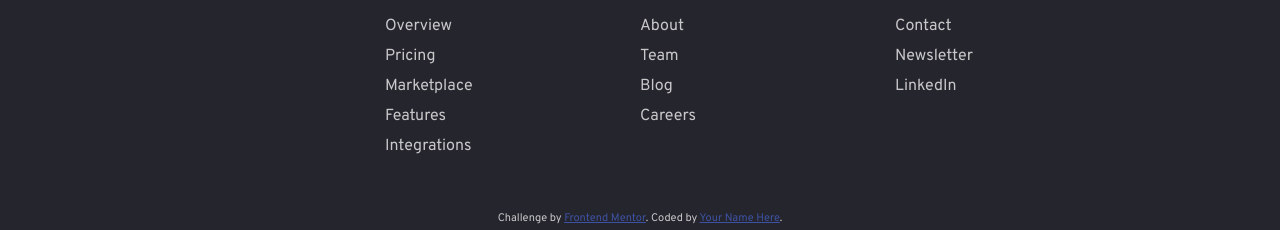
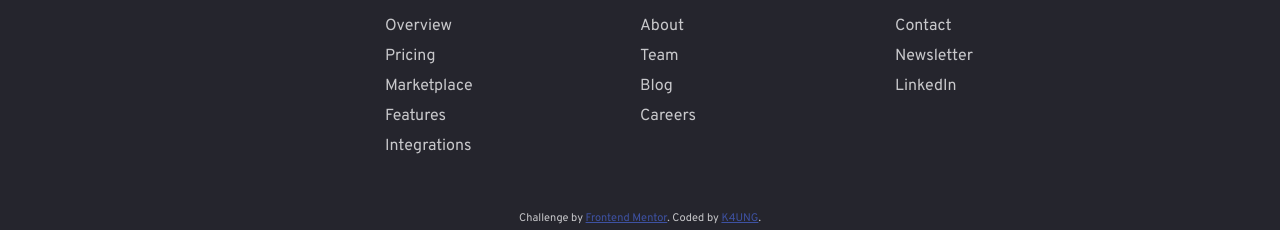
Before and after one commit to K4UNG/project-2-blogr-landing-page, a plain HTML site: page index.html in a window 1280 px wide. Shown: the part 2991-3221 px from the top of the page. Drawn offline with Linux system fonts and the light colour scheme.

Commit message:
add Coder's name at bottom

```diff
--- a/index.html
+++ b/index.html
@@ -156,7 +156,7 @@
 
   <div class="attribution">
     Challenge by <a href="https://www.frontendmentor.io?ref=challenge" target="_blank">Frontend Mentor</a>.
-    Coded by <a href="#">Your Name Here</a>.
+    Coded by <a href="https://www.github.com/K4UNG">K4UNG</a>.
   </div>
 </body>
 
```
